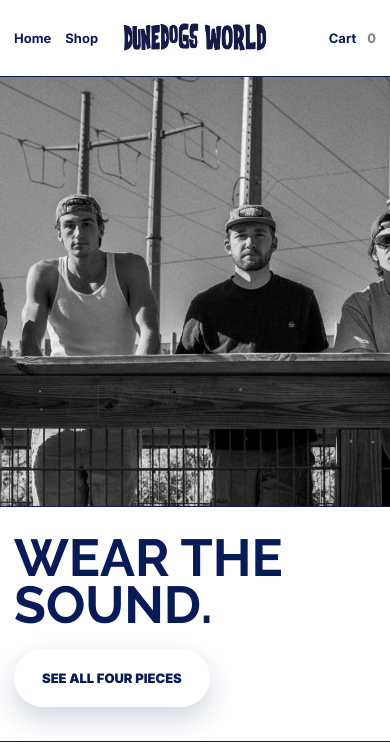
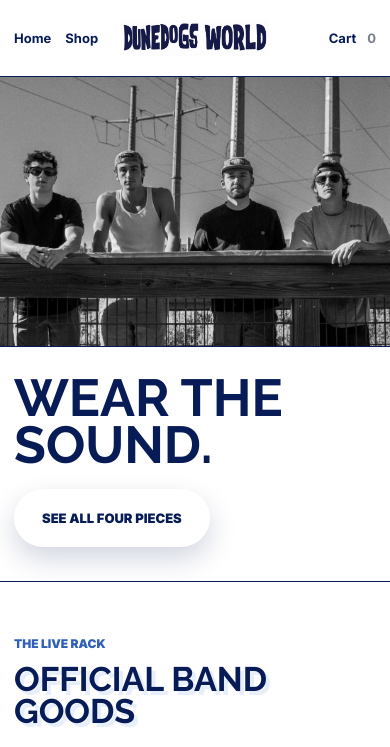
Before and after one commit to jsabrams123-web/dunedogsmerch, a Django app: page / in a window 390 px wide. Shown: the top 747 px of the page. Run offline with Django 5.2, Linux system fonts and the light colour scheme; data comes from the database, SQL or seed files in the repository.

Commit message:
Preserve full band photo on mobile

```diff
--- a/store/static/store/style.css
+++ b/store/static/store/style.css
@@ -1068,7 +1068,13 @@ nav a:hover { background: var(--accent-light); }
   .hero-home {
     margin-bottom: 54px;
   }
-  .hero-photo { min-height: 430px; background-position: 55% center; }
+  .hero-photo {
+    min-height: 0;
+    aspect-ratio: 1099 / 761;
+    background-position: center;
+    background-repeat: no-repeat;
+    background-size: 100% auto;
+  }
   .hero-home .hero-copy {
     width: min(1220px, calc(100% - 28px));
     display: block;
```
